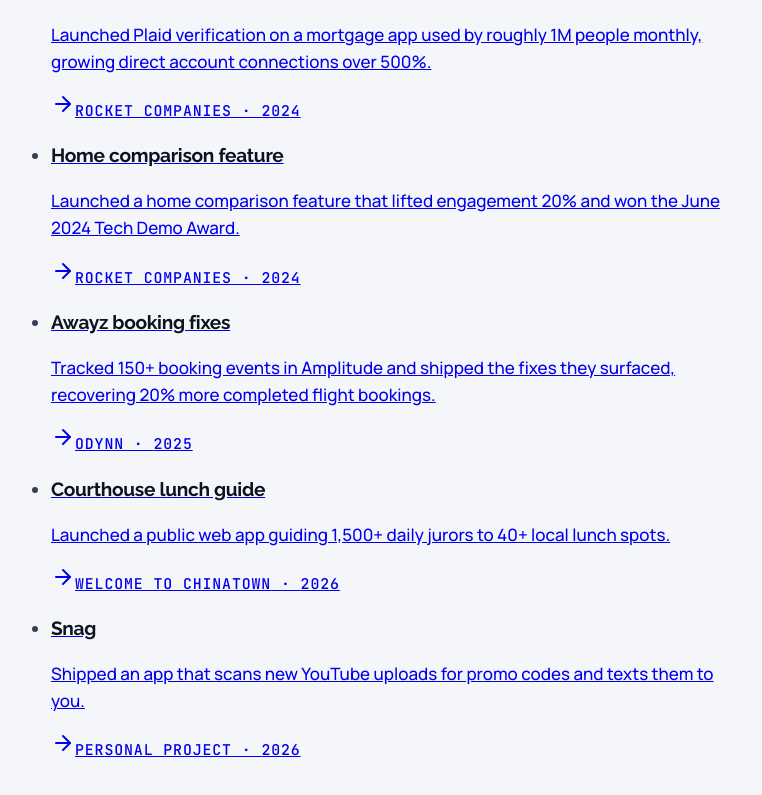
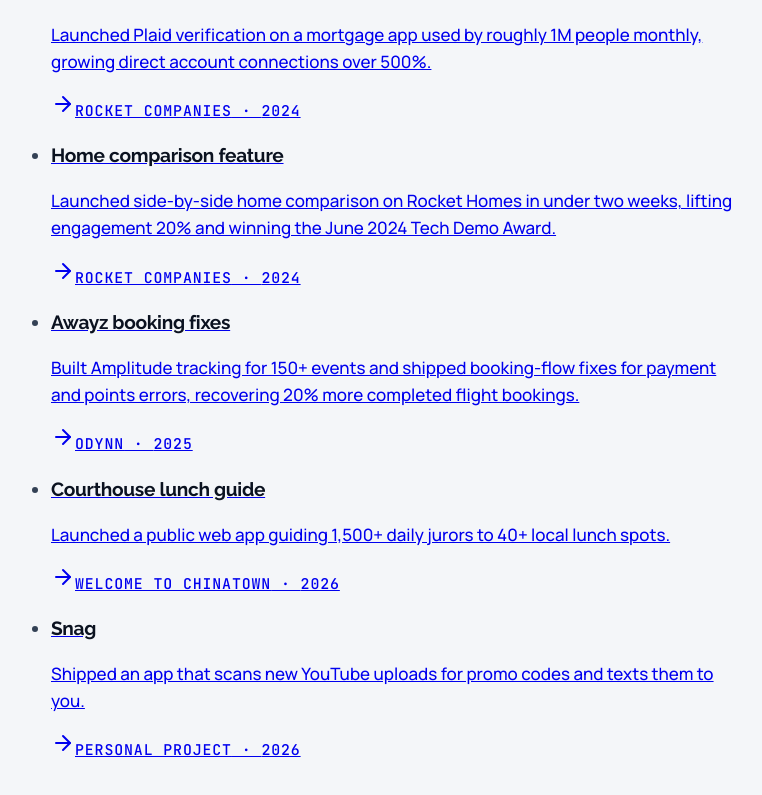
Before and after one commit to Rezwan3App/buildwithrez, a React (Vite) app in the folder client/: page / in a window 1280 px wide. Shown: the part 1486-2281 px from the top of the page, without its empty margins (48-810 px from the left). Built offline with nearby package versions, Linux system fonts and the light colour scheme.

Commit message:
Shipped work: Awayz and home comparison wording from vault notes

```diff
--- a/client/src/components/work-section.tsx
+++ b/client/src/components/work-section.tsx
@@ -3,8 +3,8 @@ import { Link } from "wouter";
 
 const rows = [
   { href: "/experience#rocket-companies", title: "Plaid asset verification", outcome: "Launched Plaid verification on a mortgage app used by roughly 1M people monthly, growing direct account connections over 500%.", context: "Rocket Companies", year: "2024" },
-  { href: "/experience#rocket-companies", title: "Home comparison feature", outcome: "Launched a home comparison feature that lifted engagement 20% and won the June 2024 Tech Demo Award.", context: "Rocket Companies", year: "2024" },
-  { href: "/experience#odynn", title: "Awayz booking fixes", outcome: "Tracked 150+ booking events in Amplitude and shipped the fixes they surfaced, recovering 20% more completed flight bookings.", context: "Odynn", year: "2025" },
+  { href: "/experience#rocket-companies", title: "Home comparison feature", outcome: "Launched side-by-side home comparison on Rocket Homes in under two weeks, lifting engagement 20% and winning the June 2024 Tech Demo Award.", context: "Rocket Companies", year: "2024" },
+  { href: "/experience#odynn", title: "Awayz booking fixes", outcome: "Built Amplitude tracking for 150+ events and shipped booking-flow fixes for payment and points errors, recovering 20% more completed flight bookings.", context: "Odynn", year: "2025" },
   { href: "/experience#welcome-to-chinatown", title: "Courthouse lunch guide", outcome: "Launched a public web app guiding 1,500+ daily jurors to 40+ local lunch spots.", context: "Welcome to Chinatown", year: "2026" },
   { href: "/projects#snag", title: "Snag", outcome: "Shipped an app that scans new YouTube uploads for promo codes and texts them to you.", context: "Personal project", year: "2026" },
 ];
```
